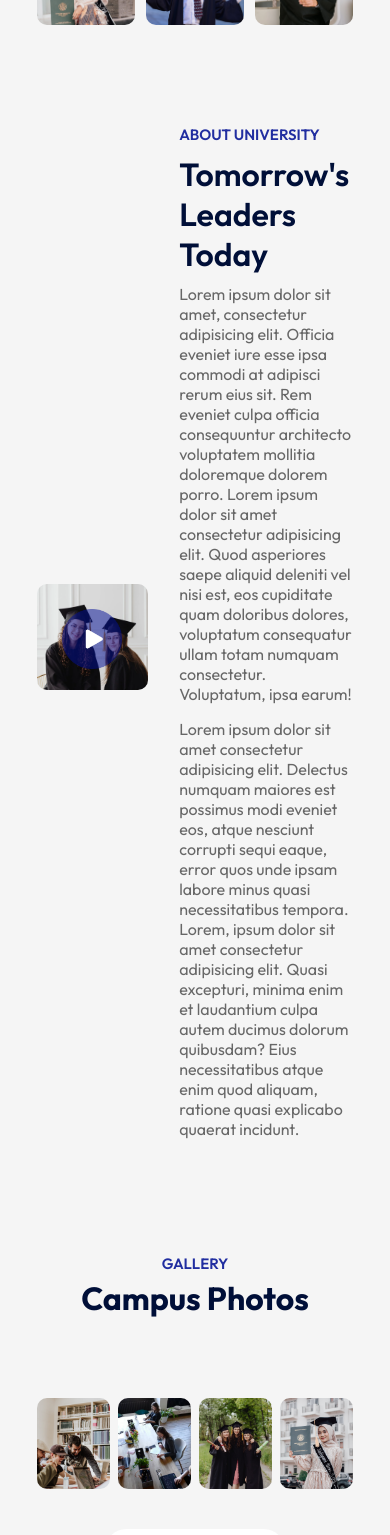
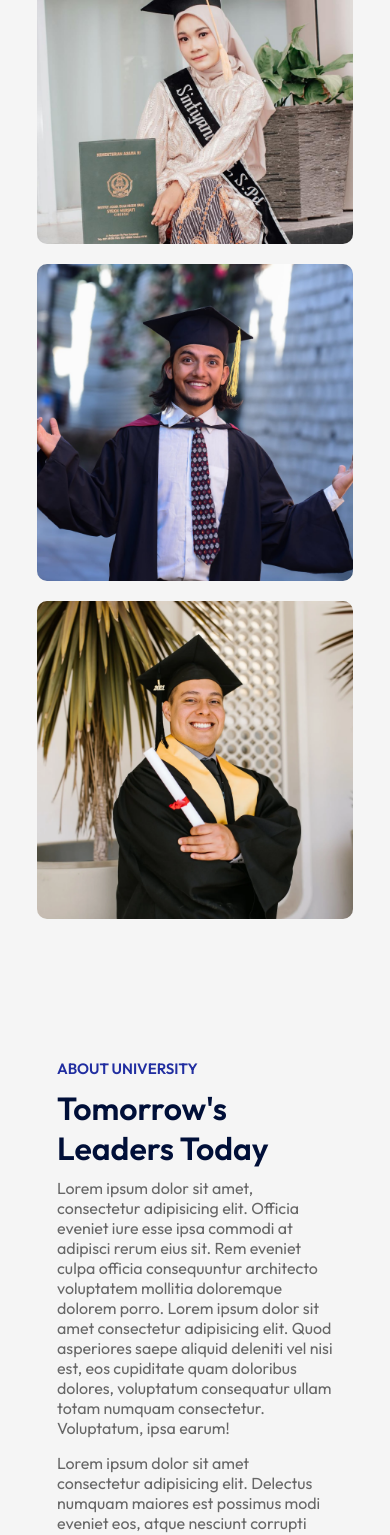
Before and after one commit to PhoebeHuHu/Landing-Page-University, a React (Vite) app in the folder unipage/: page / in a window 390 px wide. Shown: the part 1140-2675 px from the top of the page. Built offline with nearby package versions, Linux system fonts and the light colour scheme.

Commit message:
feat:responsive page

```diff
--- a/unipage/src/components/about/about.css
+++ b/unipage/src/components/about/about.css
@@ -46,3 +46,21 @@
     color: #676767;
     margin-bottom: 15px;
 }
+
+/* -----media query----- */
+@media(max-width:800px) {
+    .about {
+        flex-direction: column;
+    }
+
+    .about-left {
+        flex-basis: 100%;
+        margin: 20px;
+        order: 2;
+    }
+
+    .about-right {
+        flex-basis: 100px;
+        margin: 20px;
+    }
+}
--- a/unipage/src/components/campus/campus.css
+++ b/unipage/src/components/campus/campus.css
@@ -15,3 +15,15 @@
     width: 23%;
     border-radius: 10px;
 }
+
+/* -----media query---- */
+@media(max-width:800px) {
+    .gallery {
+        flex-wrap: wrap;
+    }
+
+    .gallery img {
+        width: 48%;
+        margin: 2% 0;
+    }
+}
--- a/unipage/src/components/contact/contact.css
+++ b/unipage/src/components/contact/contact.css
@@ -58,3 +58,15 @@
     display: block;
     margin: 20px 0;
 }
+
+
+/* -----media query----- */
+@media(max-width:1000px) {
+    .contact {
+        display: block;
+    }
+
+    .contact-col {
+        padding: 20px;
+    }
+}
--- a/unipage/src/components/footer/footer.css
+++ b/unipage/src/components/footer/footer.css
@@ -12,3 +12,16 @@
     display: inline-block;
     margin-left: 20px;
 }
+
+
+/* ------media query---- */
+@media(max-width:700px) {
+    .footer {
+        display: block;
+        text-align: center;
+    }
+
+    .footer ul li {
+        margin: 10px;
+    }
+}
--- a/unipage/src/components/programs/programs.css
+++ b/unipage/src/components/programs/programs.css
@@ -46,3 +46,15 @@
     opacity: 1;
     padding-top: 0;
 }
+
+/* -----media query------- */
+@media(max-width:650px) {
+    .programs {
+        flex-direction: column;
+    }
+
+    .program {
+        flex-basis: 100%;
+        margin-bottom: 20px;
+    }
+}
--- a/unipage/src/components/testimonials/testimonials.css
+++ b/unipage/src/components/testimonials/testimonials.css
@@ -64,3 +64,43 @@
 .user-info h3 {
     color: #000F38;
 }
+
+/* -----media query----- */
+@media(max-width:1000px) {
+    .testimonials {
+        padding: 0 40px;
+    }
+
+    .next-btn,
+    .back-btn {
+        padding: 10px;
+        width: 35px;
+    }
+
+    .testimonials ul li {
+        padding: 10px;
+    }
+
+    .slide {
+        padding: 10px;
+    }
+
+    .slide .img {
+        width: 50px;
+        border: 3px solid #000F38;
+    }
+
+    .user-info {
+        display: block;
+    }
+}
+
+@media(max-width:500px) {
+    .slider ul {
+        width: 400%;
+    }
+
+    .slider ul li {
+        width: 100%;
+    }
+}
--- a/unipage/src/index.css
+++ b/unipage/src/index.css
@@ -41,6 +41,11 @@
   margin-left: 10px;
 }
 
+.dark-btn {
+  background-color: #000F38;
+  color: #fff
+}
+
 /* ----- media query ------------ */
 @media (max-width: 1200px) {
   .container {
```
